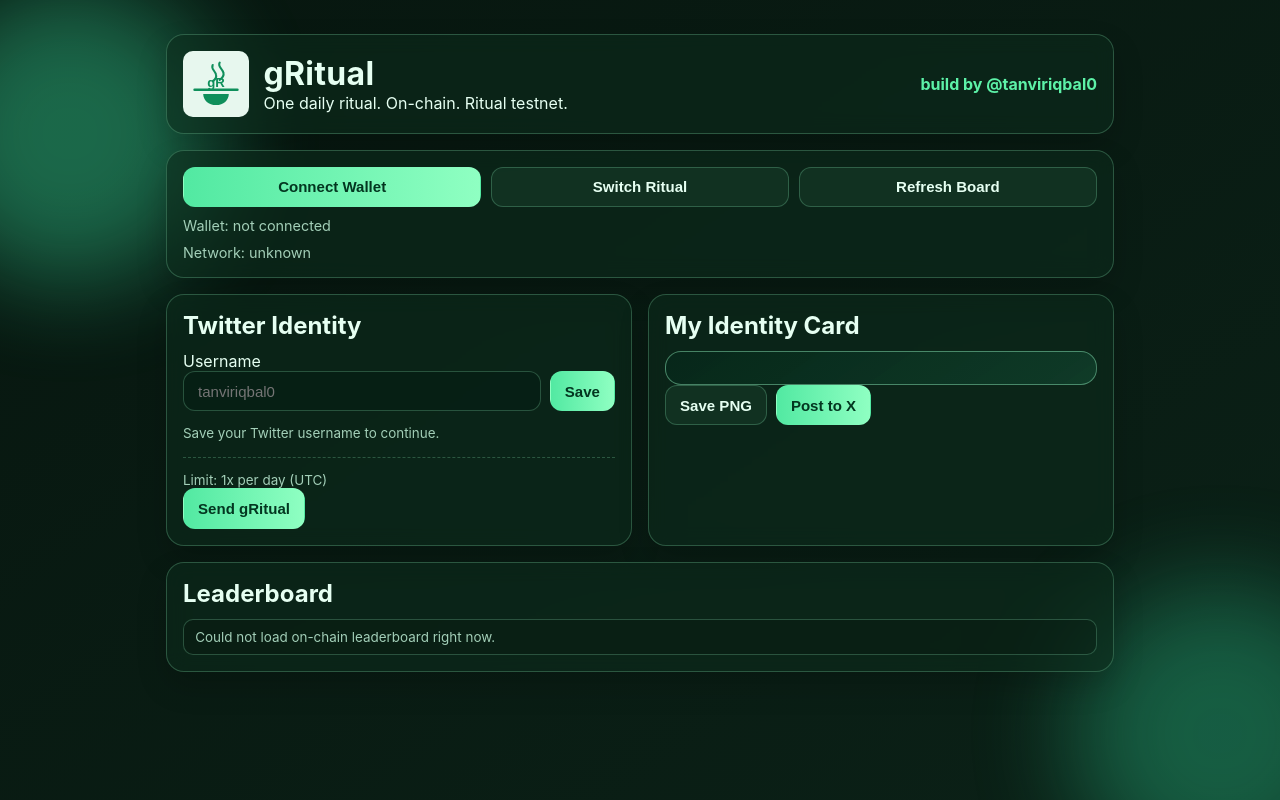
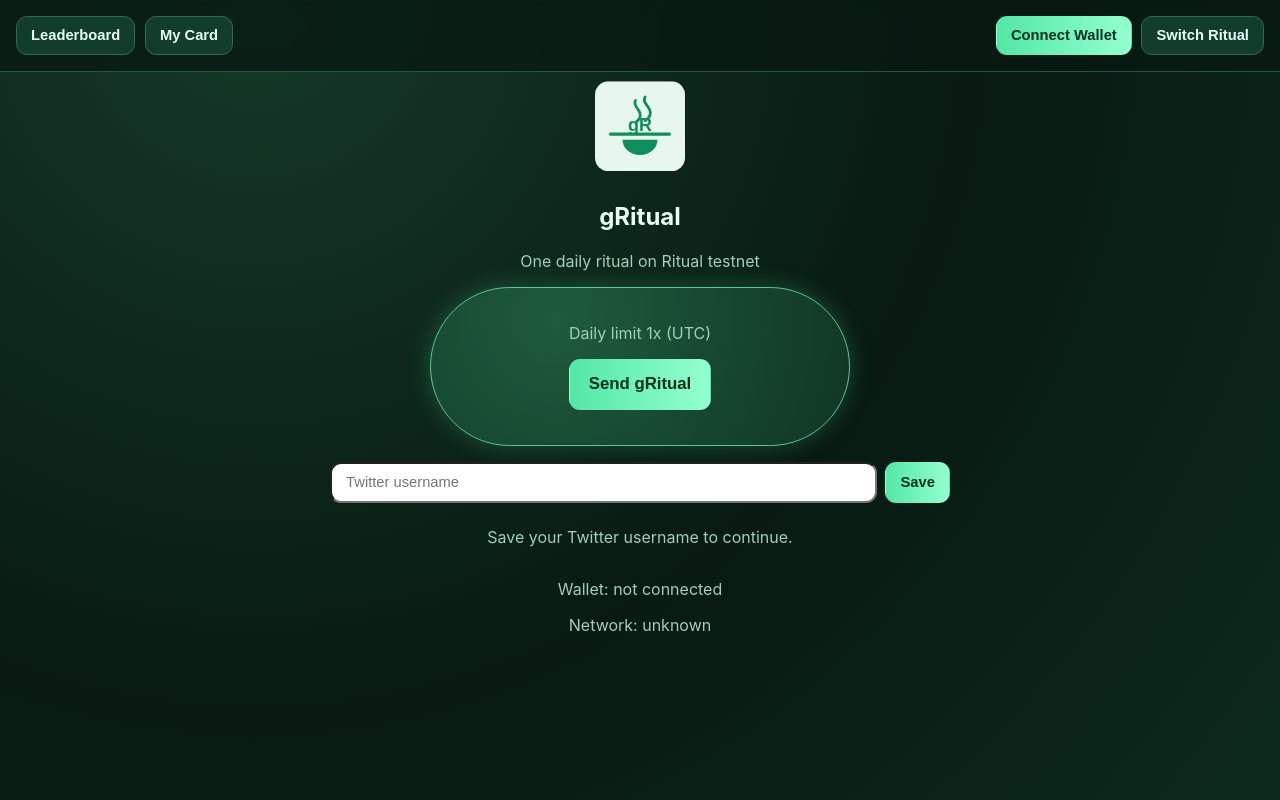
Before and after one commit to tanviriqbal978/gRitual, a plain HTML site: page index.html in a window 1280 px wide. Drawn offline with nearby package versions, Linux system fonts and the light colour scheme.

Commit message:
Restructure UI into separate pages with animated ritual bubble

```diff
--- a/app.js
+++ b/app.js
@@ -13,6 +13,17 @@ const twitterInput = document.getElementById("twitterInput");
 const profileBox = document.getElementById("profileBox");
 const leaderboardEl = document.getElementById("leaderboard");
 const rankCard = document.getElementById("rankCard");
+
+const pageButtons = document.querySelectorAll(".nav-btn");
+const pages = document.querySelectorAll(".page");
+
+function showPage(id) {
+  pages.forEach((p) => p.classList.remove("active"));
+  const el = document.getElementById(id) || document.getElementById("mainPage");
+  el.classList.add("active");
+}
+
+pageButtons.forEach((btn) => btn.addEventListener("click", () => showPage(btn.dataset.page)));
 
 const STORAGE = "gritual_profile_v2";
 const LAST_RITUAL_KEY = "gritual_last_ritual_utc";
--- a/index.html
+++ b/index.html
@@ -11,59 +11,49 @@
     <script src="app.js" defer></script>
   </head>
   <body>
-    <div class="bg-orb orb-a"></div>
-    <div class="bg-orb orb-b"></div>
-
-    <main class="container">
-      <header class="hero card">
-        <div class="brand">
-          <img src="assets/gritual-logo.svg" alt="gRitual logo" id="brandLogo" />
-          <div>
-            <h1>gRitual</h1>
-            <p>One daily ritual. On-chain. Ritual testnet.</p>
+    <header class="topbar">
+      <div class="left-nav">
+        <button class="nav-btn" data-page="leaderboardPage">Leaderboard</button>
+        <button class="nav-btn" data-page="cardPage">My Card</button>
       </div>
+      <div class="right-nav">
+        <button id="connectBtn">Connect Wallet</button>
+        <button id="switchBtn" class="secondary">Switch Ritual</button>
       </div>
-        <a class="creator" href="https://x.com/tanviriqbal0" target="_blank" rel="noreferrer">build by @tanviriqbal0</a>
     </header>
 
-      <section class="card top-actions">
-        <button id="connectBtn">Connect Wallet</button>
-        <button id="switchBtn" class="secondary">Switch Ritual</button>
-        <button id="refreshBtn" class="secondary">Refresh Board</button>
-        <p id="walletState">Wallet: not connected</p>
-        <p id="networkState">Network: unknown</p>
+    <main class="wrap">
+      <section id="mainPage" class="page active">
+        <img src="assets/gritual-logo.svg" class="main-logo" alt="logo" />
+        <h1>gRitual</h1>
+        <p class="small">One daily ritual on Ritual testnet</p>
+        <div class="bubble">
+          <p class="small">Daily limit 1x (UTC)</p>
+          <button id="submitBtn" class="bubble-btn">Send gRitual</button>
+          <p id="txState"></p>
+        </div>
+        <div class="profile-inline">
+          <input id="twitterInput" type="text" placeholder="Twitter username" />
+          <button id="saveTwitterBtn">Save</button>
+          <div id="profileBox" class="profile"></div>
+        </div>
+        <p id="walletState" class="small">Wallet: not connected</p>
+        <p id="networkState" class="small">Network: unknown</p>
       </section>
 
-      <section class="grid">
-        <article class="card">
-          <h2>Twitter Identity</h2>
-          <label for="twitterInput">Username</label>
-          <div class="row">
-            <input id="twitterInput" type="text" placeholder="tanviriqbal0" />
-            <button id="saveTwitterBtn">Save</button>
-          </div>
-          <div id="profileBox" class="profile"></div>
+      <section id="leaderboardPage" class="page card">
+        <div class="page-head"><h2>Leaderboard</h2><button id="refreshBtn" class="secondary">Refresh</button></div>
+        <ul id="leaderboard"></ul>
+      </section>
 
-          <div class="ritual-cta">
-            <p class="small">Limit: 1x per day (UTC)</p>
-            <button id="submitBtn">Send gRitual</button>
-            <p id="txState"></p>
-          </div>
-        </article>
-
-        <article class="card">
+      <section id="cardPage" class="page card">
         <h2>My Identity Card</h2>
         <div id="rankCard" class="rank-card"></div>
         <div class="row">
           <button id="saveCardBtn" class="secondary">Save PNG</button>
           <button id="tweetCardBtn">Post to X</button>
         </div>
-        </article>
-      </section>
-
-      <section class="card">
-        <h2>Leaderboard</h2>
-        <ul id="leaderboard"></ul>
+        <a class="creator" href="https://x.com/tanviriqbal0" target="_blank" rel="noreferrer">build by @tanviriqbal0</a>
       </section>
     </main>
   </body>
--- a/styles.css
+++ b/styles.css
@@ -1,86 +1,24 @@
-:root {
-  --bg: #07160f;
-  --bg2: #0b2117;
-  --surface: rgba(13, 43, 29, 0.58);
-  --surface-2: rgba(20, 56, 39, 0.7);
-  --text: #e6fff2;
-  --muted: #a3cfb8;
-  --accent: #5df2a8;
-  --line: rgba(140, 230, 181, 0.26);
-}
-* { box-sizing: border-box; }
-body {
-  margin: 0;
-  color: var(--text);
-  font-family: Inter, system-ui, sans-serif;
-  background: linear-gradient(145deg, var(--bg), var(--bg2));
-  min-height: 100vh;
-}
-.bg-orb { position: fixed; width: 300px; height: 300px; border-radius: 999px; filter: blur(50px); z-index: 0; opacity: .35; }
-.orb-a { background: #41ffb6; left: -80px; top: -40px; animation: orbMove 9s ease-in-out infinite alternate; }
-.orb-b { background: #2dcf94; right: -90px; bottom: -60px; animation: orbMove 11s ease-in-out infinite alternate-reverse; }
-@keyframes orbMove { from { transform: translateY(0);} to { transform: translateY(40px);} }
-
-.container { position: relative; z-index: 1; max-width: 980px; margin: 0 auto; padding: 1.1rem 1rem 3rem; }
-.card {
-  background: var(--surface);
-  backdrop-filter: blur(10px);
-  border: 1px solid var(--line);
-  border-radius: 18px;
-  padding: 1rem;
-  margin-top: 1rem;
-  box-shadow: 0 14px 30px rgba(0, 0, 0, 0.18);
-}
-.hero { display:flex; justify-content:space-between; gap:1rem; align-items:center; flex-wrap:wrap; }
-.brand { display:flex; align-items:center; gap:.9rem; }
-#brandLogo { width:66px; height:66px; object-fit:contain; }
-h1,h2,p { margin: 0; }
-h1 { letter-spacing: .01em; }
-h2 { margin-bottom: .7rem; }
-.creator { color: var(--accent); text-decoration:none; font-weight:700; }
-
-.top-actions { display:grid; grid-template-columns: repeat(3,minmax(0,1fr)); gap:.6rem; }
-.top-actions p { grid-column: span 3; color: var(--muted); font-size:.9rem; }
-.grid { display:grid; grid-template-columns: 1fr 1fr; gap:1rem; }
-.row { display:flex; gap:.55rem; flex-wrap:wrap; align-items:center; }
-
-button,input {
-  border-radius: 12px;
-  font-size: .94rem;
-  padding: .68rem .88rem;
-}
-button {
-  border: 1px solid transparent;
-  background: linear-gradient(90deg, #52e9a2, #8fffc2);
-  color: #033620;
-  font-weight: 800;
-  cursor: pointer;
-  transition: .2s transform, .2s opacity;
-}
-button:hover { transform: translateY(-1px); }
-button.secondary { background: var(--surface-2); color: var(--text); border-color: var(--line); }
-input { border:1px solid var(--line); background: rgba(4,28,18,.5); color:var(--text); flex:1; min-width:180px; }
-.small { color: var(--muted); font-size: .84rem; }
-
-.profile { margin-top: .85rem; display:flex; align-items:center; gap:.7rem; }
-.profile img { width:54px; height:54px; border-radius: 50%; border:2px solid #7ef0b4; object-fit:cover; }
-.ritual-cta { margin-top: 1rem; padding-top: .9rem; border-top:1px dashed var(--line); }
-
-.rank-card {
-  border-radius: 16px;
-  border: 1px solid rgba(146, 240, 191, .45);
-  background: linear-gradient(145deg, rgba(7, 40, 26, .95), rgba(18, 67, 46, .75));
-  padding: 1rem;
-}
-.rank-head { display:flex; gap:.75rem; align-items:center; }
-.rank-head img { width:62px; height:62px; border-radius:50%; object-fit:cover; border:2px solid #7ef0b4; }
-.rank-grid { display:grid; grid-template-columns:1fr 1fr; gap:.55rem; margin-top:.8rem; }
-.rank-grid div { border:1px solid var(--line); border-radius:12px; padding:.55rem; background: rgba(0,0,0,.16); }
-.rank-grid span { display:block; color:var(--muted); font-size:.82rem; }
-.badge { margin-top:.7rem; display:inline-block; font-size:.75rem; border:1px solid #64dca2; border-radius:999px; padding:.3rem .55rem; color:#9affcc; }
-
-#leaderboard { list-style:none; margin:0; padding:0; display:grid; gap:.5rem; }
-#leaderboard li { border:1px solid var(--line); border-radius:10px; padding:.56rem .7rem; display:flex; justify-content:space-between; background: rgba(0,0,0,.14); }
-
-@media (max-width: 860px){ .grid{ grid-template-columns:1fr; } }
-@media (max-width: 640px){ .top-actions { grid-template-columns: 1fr; } .top-actions p { grid-column: span 1; } }
+:root{--bg:#081a12;--bg2:#0d291d;--text:#e7fff2;--muted:#a1cfb7;--accent:#64f2b2;--line:#3f7f61;}
+*{box-sizing:border-box}body{margin:0;font-family:Inter,system-ui,sans-serif;color:var(--text);background:radial-gradient(circle at 20% 0,#153927 0,var(--bg) 55%,var(--bg2) 100%);min-height:100vh}
+.topbar{display:flex;justify-content:space-between;gap:1rem;padding:1rem;position:sticky;top:0;background:rgba(8,26,18,.8);backdrop-filter:blur(8px);border-bottom:1px solid #24553f;z-index:5}
+.left-nav,.right-nav,.row{display:flex;gap:.6rem;flex-wrap:wrap;align-items:center}
+button,input{border-radius:11px;padding:.65rem .88rem;font-size:.92rem}
+button{cursor:pointer;font-weight:700;border:1px solid transparent;background:linear-gradient(90deg,#54e7a6,#94ffd0);color:#04301f}
+button.secondary,.nav-btn{background:#123c2b;color:var(--text);border:1px solid #2e6b50}
+.wrap{max-width:900px;margin:0 auto;padding:1rem}
+.page{display:none}.page.active{display:block;animation:fade .35s ease}
+@keyframes fade{from{opacity:.2;transform:translateY(10px)}to{opacity:1;transform:none}}
+#mainPage{text-align:center}
+.main-logo{width:90px;height:90px;animation:float 3.5s ease-in-out infinite}
+@keyframes float{0%,100%{transform:translateY(0)}50%{transform:translateY(-7px)}}
+.bubble{margin:1rem auto;max-width:420px;padding:1.2rem;border-radius:999px;background:radial-gradient(circle at 30% 20%,#1e5a3e,#103624);border:1px solid #5bc796;box-shadow:0 0 40px rgba(85,232,165,.25);animation:pulse 2.8s ease infinite}
+@keyframes pulse{0%,100%{box-shadow:0 0 20px rgba(85,232,165,.2)}50%{box-shadow:0 0 45px rgba(85,232,165,.45)}}
+.bubble-btn{font-size:1.05rem;padding:.9rem 1.2rem}
+.profile-inline{max-width:620px;margin:.8rem auto;display:grid;grid-template-columns:1fr auto;gap:.5rem}
+.profile{grid-column:1/-1;display:flex;gap:.6rem;align-items:center;justify-content:center}.profile img{width:52px;height:52px;border-radius:50%;border:2px solid #6de8b1}
+.small{color:var(--muted)}
+.card{background:rgba(12,43,30,.72);border:1px solid #2a664a;border-radius:16px;padding:1rem}
+.page-head{display:flex;justify-content:space-between;align-items:center;gap:.6rem}
+#leaderboard{list-style:none;padding:0;margin:1rem 0 0;display:grid;gap:.55rem}#leaderboard li{display:flex;justify-content:space-between;background:#0f3727;border:1px solid #2c7052;border-radius:10px;padding:.55rem .7rem}
+.rank-card{margin:1rem 0;border:1px solid #68d8a4;border-radius:14px;padding:1rem;background:linear-gradient(145deg,#0f3e2b,#1a6848)}
+.creator{color:var(--accent);text-decoration:none}
```
Lines whose indentation alone changed are shown as unchanged.
